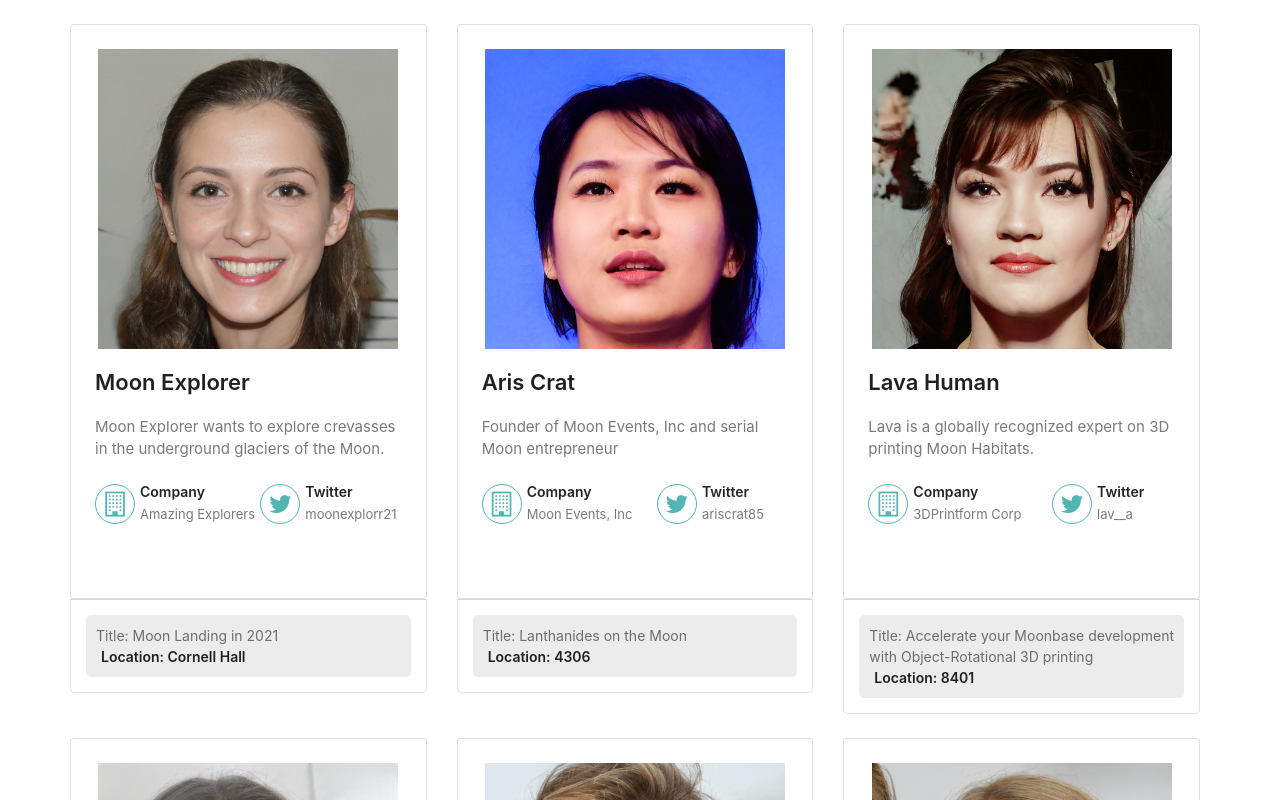
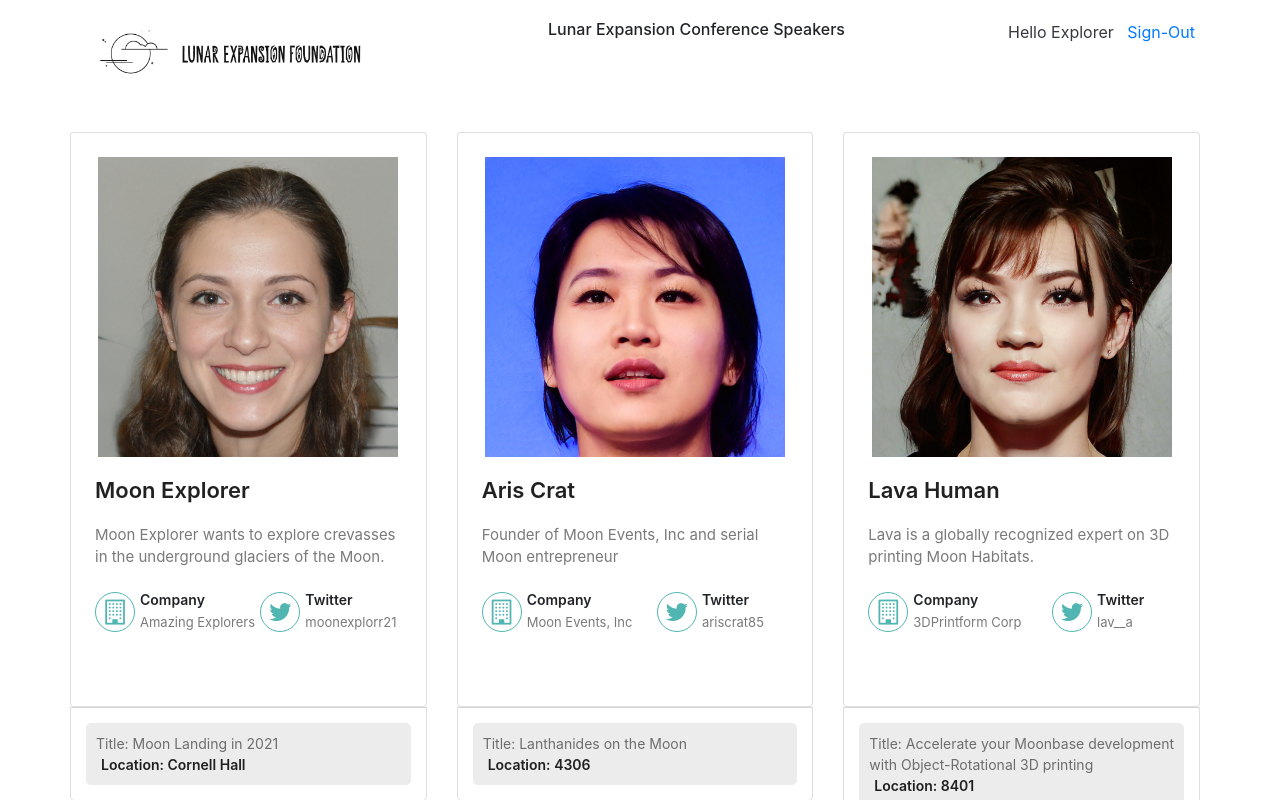
Before and after one commit to supernovabirth/learnreact, a Next.js app in the folder react-components/: page / in a window 1280 px wide. Shown: the top 800 px of the page. Built offline with nearby package versions, Linux system fonts and the light colour scheme.

Commit message:
Added header

```diff
--- /dev/null
+++ b/react-components/src/components/Header.js
@@ -0,0 +1,25 @@
+
+function Header() {
+    return (
+        <div className="padT4 padB4">
+            <div className="container mobile-container">
+                <div className="d-flex justify-content-between">
+                    <div>
+                        <img alt="Lunar Expansion Foundation" src="/images/lunarexpansionfoundation.png" width="300px" />
+                    </div>
+                    <div className="light">
+                        <h6 className="header-title">Lunar Expansion Conference Speakers</h6>
+                    </div>
+                    <div className="text-dark">
+                        Hello Explorer &nbsp;&nbsp;
+                        <span>
+                            <a href="#">Sign-Out</a>
+                        </span>
+                    </div>
+                </div>
+            </div>
+        </div>
+    )
+}
+
+export default Header;
--- a/react-components/src/components/Speakers.js
+++ b/react-components/src/components/Speakers.js
@@ -1,17 +1,12 @@
 import { data } from "../../SpeakerData";
-import Speaker from "./Speaker";
+import SpeakersList from "./SpeakersList";
+import Header from "./Header";
 
 function Speakers() {
     return (
-        <div className="container speakers-list">
-            <div className="row">
-                {data.map(function (speaker) {
-                    return (
-                        <Speaker key={speaker.id} speaker={speaker} />
-                    );
-                })}
-
-            </div>
+        <div className="container-fluid">
+            <Header />
+            <SpeakersList data={data} />
         </div>
     )
 }
--- /dev/null
+++ b/react-components/src/components/SpeakersList.js
@@ -0,0 +1,18 @@
+import Speaker from './Speaker';
+
+function SpeakersList({ data }) {
+    return (
+        <div className="container speakers-list">
+            <div className="row">
+                {data.map(function (speaker) {
+                    return (
+                        <Speaker key={speaker.id} speaker={speaker} />
+                    );
+                })}
+
+            </div>
+        </div>
+    )
+}
+
+export default SpeakersList;
```
Also changed, not shown: react-components/public/images/SVCClogo.png (deleted), react-components/public/images/lunarexpansionfoundation.png (added).
